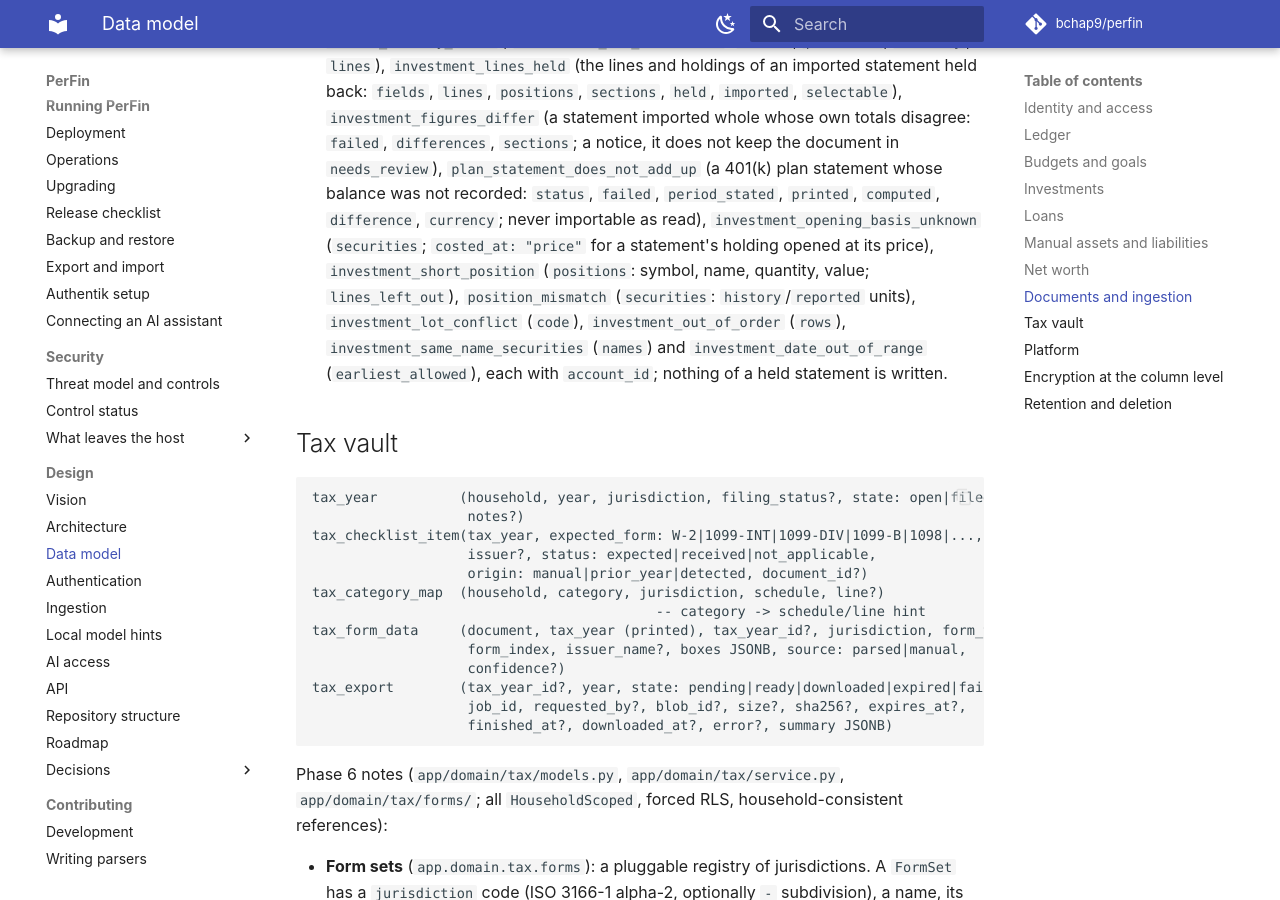
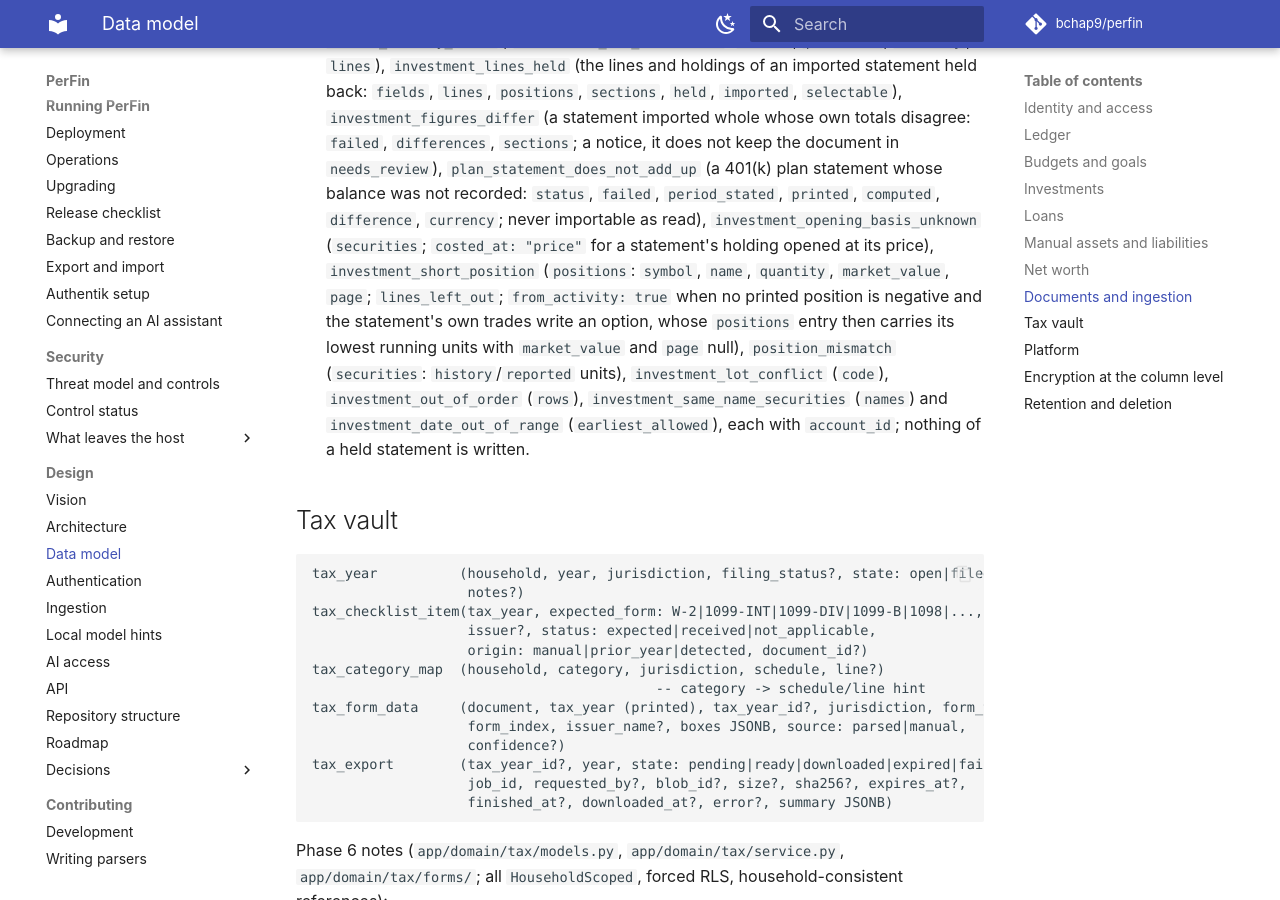
Before and after one commit to Bchap9/PerFin, an MkDocs documentation site: the page built from docs/DATA_MODEL.md, in a window 1280 px wide and 900 px high, scrolled down 17724 px. Built offline with MkDocs 1.6.1 and Material for MkDocs 9.7.7, drawn with Linux system fonts in a browser that asks for light colours; comment, search, counter and statistics services are not loaded.

Commit message:
docs(ingestion): parser versions, the receipt derivation, the short-position payload and the plan checks
CHANGELOG names every version that moved and says that stored documents
read differently on "Process again". DATA_MODEL lists from_activity and
the null market_value and page of investment_short_position. The
InvestmentReconciliation docstring names roll_forward and
roll_forward_rows. INGESTION states the plain Buy then Expired limit.

Co-Authored-By: Claude Fable 5.2 <noreply@anthropic.com>
Claude-Session: https://claude.ai/code/session_01HRK1FXsJCfeh3aUokzUEVJ

```diff
--- a/docs/DATA_MODEL.md
+++ b/docs/DATA_MODEL.md
@@ -807,8 +807,11 @@ Notes on structured imports (`app/domain/imports/`, Phase 2):
   `computed`, `difference`, `currency`; never importable as read),
   `investment_opening_basis_unknown` (`securities`; `costed_at: "price"`
   for a statement's holding opened at its price),
-  `investment_short_position` (`positions`: symbol, name, quantity, value;
-  `lines_left_out`),
+  `investment_short_position` (`positions`: `symbol`, `name`, `quantity`,
+  `market_value`, `page`; `lines_left_out`; `from_activity: true` when no
+  printed position is negative and the statement's own trades write an
+  option, whose `positions` entry then carries its lowest running units
+  with `market_value` and `page` null),
   `position_mismatch` (`securities`: `history`/`reported` units),
   `investment_lot_conflict` (`code`), `investment_out_of_order`
   (`rows`), `investment_same_name_securities` (`names`) and
```
Also changed, not shown: CHANGELOG.md (+22 -4 lines), docs/INGESTION.md (+15 -6 lines), 1 other file.
